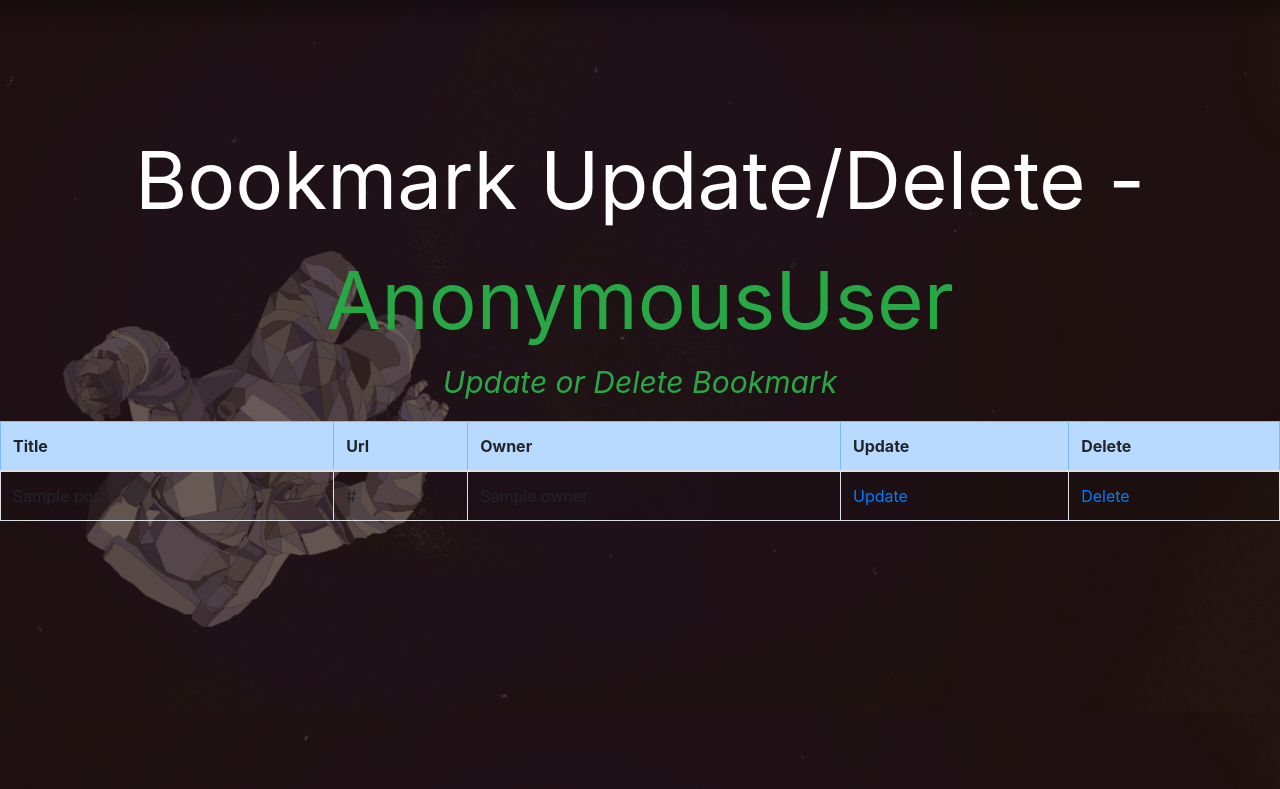
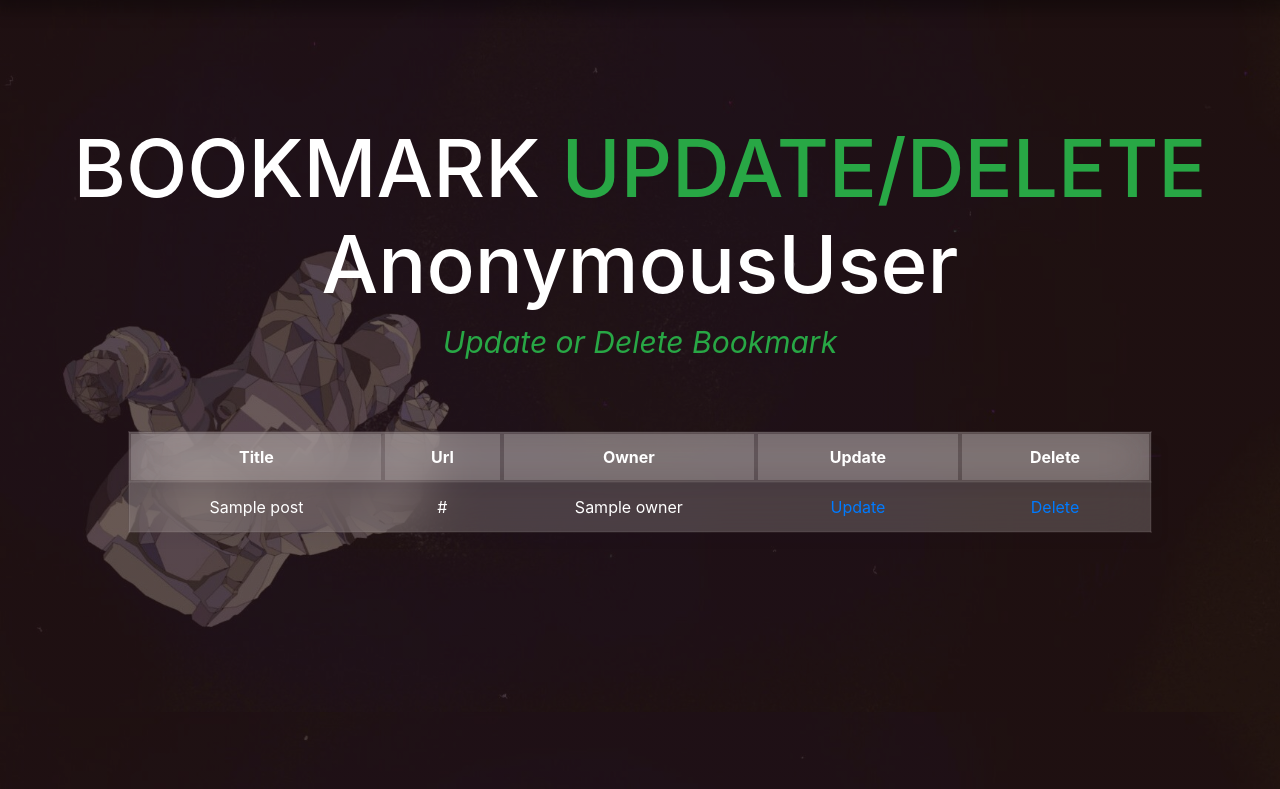
Before and after one commit to nikel4610/DjangoAndWeb, a Django app: template firstproject/mysite/bookmark/templates/bookmark/bookmark_change_list.html in a window 1280 px wide. Shown: the part 88-877 px from the top of the page. Run offline with Django 3.2, Linux system fonts and the light colour scheme; the template is opened without the code that fills it: most values are stand-ins (such as "Sample title", 1, 10 or a date in 2020); some libraries are stand-ins or nearby versions.

Commit message:
update bookmark design

```diff
--- a/firstproject/mysite/bookmark/templates/bookmark/bookmark_change_list.html
+++ b/firstproject/mysite/bookmark/templates/bookmark/bookmark_change_list.html
@@ -20,14 +20,18 @@ My Blog Bookmark Change List Page
 <br>
 <div class="all">
     <div class="box">
-    <span class="bmformtitle">Bookmark Update/Delete - </span>
-    <span class="name">{{ user }}</span>
-    <p class="formdes font-italic">Update or Delete Bookmark</p>
+        <h2>
+            <span class="bmformtitle">BOOKMARK </span>
+            <span class="bmformtitle2">UPDATE/DELETE</span>
+            <br>
+            <span class="bmformtitle">{{ user }}</span>
+        </h2>
+            <p class="formdes font-italic">Update or Delete Bookmark</p>
     </div>
-
-    <table class="table table-bordered table-condensed table-striped"">
+<div class="mask d-flex align-items-center h-100">
+    <table class="table table-borderless">
         <thead>
-            <tr class="table-primary"">
+            <tr class="table">
                 <th>Title</th>
                 <th>Url</th>
                 <th>Owner</th>
@@ -35,10 +39,9 @@ My Blog Bookmark Change List Page
                 <th>Delete</th>
             </tr>
         </thead>
-
         <tbody>
             {% for item in object_list %}
-            <tr>
+            <tr class="tbinfo">
                 <td>{{ item.title }}</td>
                 <td>{{ item.url }}</td>
                 <td>{{ item.owner }}</td>
@@ -48,6 +51,7 @@ My Blog Bookmark Change List Page
             {% endfor %}
         </tbody>
     </table>
+    </div>
 </div>
 {% endblock %}
 <!-- 콘텐츠 블록 End -->
--- a/firstproject/mysite/static/css/bookmark_list.css
+++ b/firstproject/mysite/static/css/bookmark_list.css
@@ -13,16 +13,16 @@ body {
     font-family: 'Malgun Gothic', sans-serif;
 }
 
-.container {
+.container1 {
   backdrop-filter: blur(10px);
-  box-shadow: 2px 3px 15px 8px rgba(0,0,0,0.3);
+  box-shadow: 2px 3px 15px 8px rgba(46, 54, 68, 0.03);
   background-color: rgba(255, 255, 192, 0.068);
   height: 100px;
   width: 400px;
   margin-top: 20px;
 }
 
-.container:hover {
+.container1:hover {
   transform:scale3d(1.1,1.1,1.1);
   transition:0.6s;
 }
@@ -31,9 +31,7 @@ body {
   text-align: center;
 }
 
-.card {
-  background-color: rgba(255, 255, 255, 0);
-}
+
 
 .all {
   margin-top: 100px;
@@ -41,7 +39,6 @@ body {
 
 .form-group {
   color:aliceblue;
-  margin-left: 300px;
   text-align: center;
   margin-top: 30px;
 }
@@ -51,8 +48,8 @@ body {
   color: rgb(255, 255, 255);
 }
 
-.name {
-  font-size: 80px;
+.bmformtitle2 {
+  font-size:80px;
   color: rgb(40, 167, 69);
 }
 
@@ -60,3 +57,28 @@ body {
   color: rgb(40, 167, 69);
   font-size: 30px;
 }
+
+.table {
+  background: rgba(206, 200, 200, 0.25);
+  backdrop-filter: blur(25px);
+  border: 2px solid rgba(255, 255, 255, 0.05);
+  background-clip: padding-box;
+  box-shadow: 10px 10px 10px rgba(46, 54, 68, 0.03);
+  margin-top: 50px;
+  max-width: 80%;
+  margin-left: 10%;
+  text-align: center;
+}
+
+.tbinfo {
+  color:rgb(255, 255, 255)
+}
+
+table td,
+table th {
+  text-overflow: ellipsis;
+  white-space: nowrap;
+  overflow: hidden;
+  max-width: 100px;
+  color:white
+}
```
Also changed, not shown: firstproject/mysite/bookmark/templates/bookmark/bookmark_confirm_delete.html (+14 -6 lines), firstproject/mysite/bookmark/templates/bookmark/bookmark_form.html (+12 -7 lines), firstproject/mysite/bookmark/templates/bookmark/bookmark_list.html (+5 -3 lines), firstproject/mysite/db.sqlite3.
